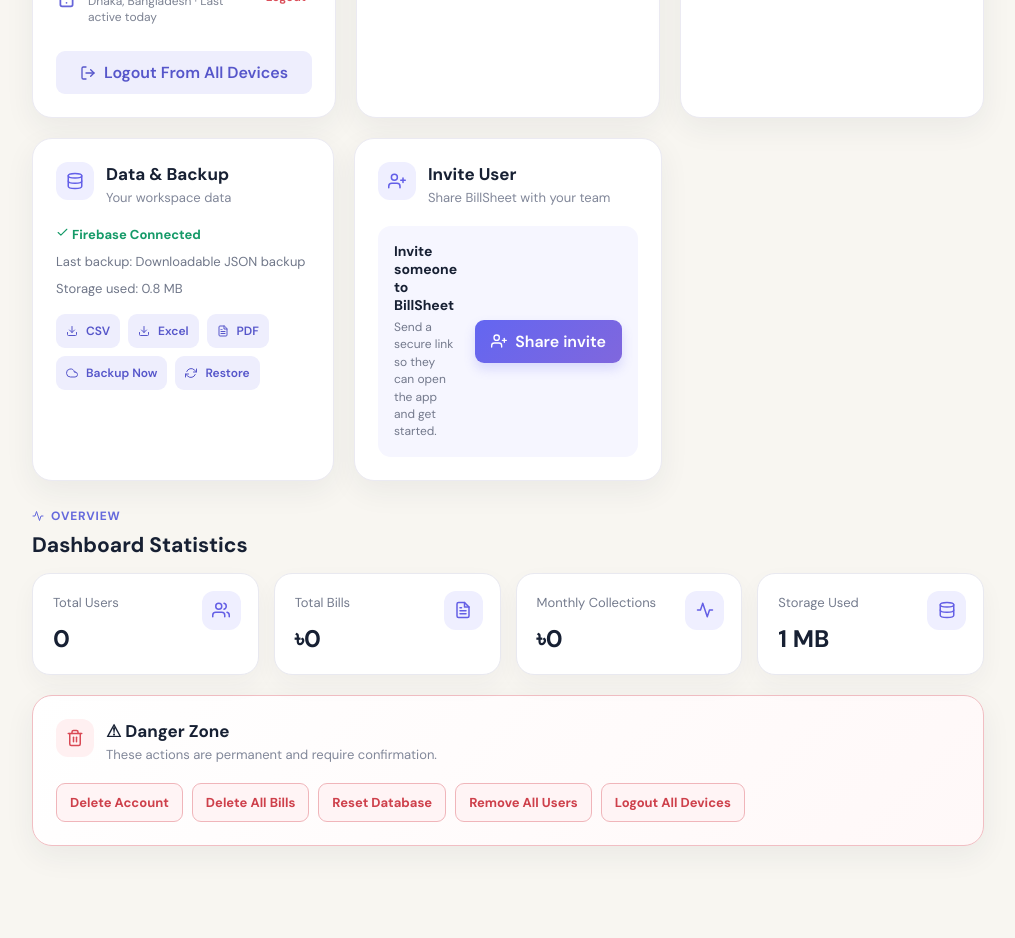
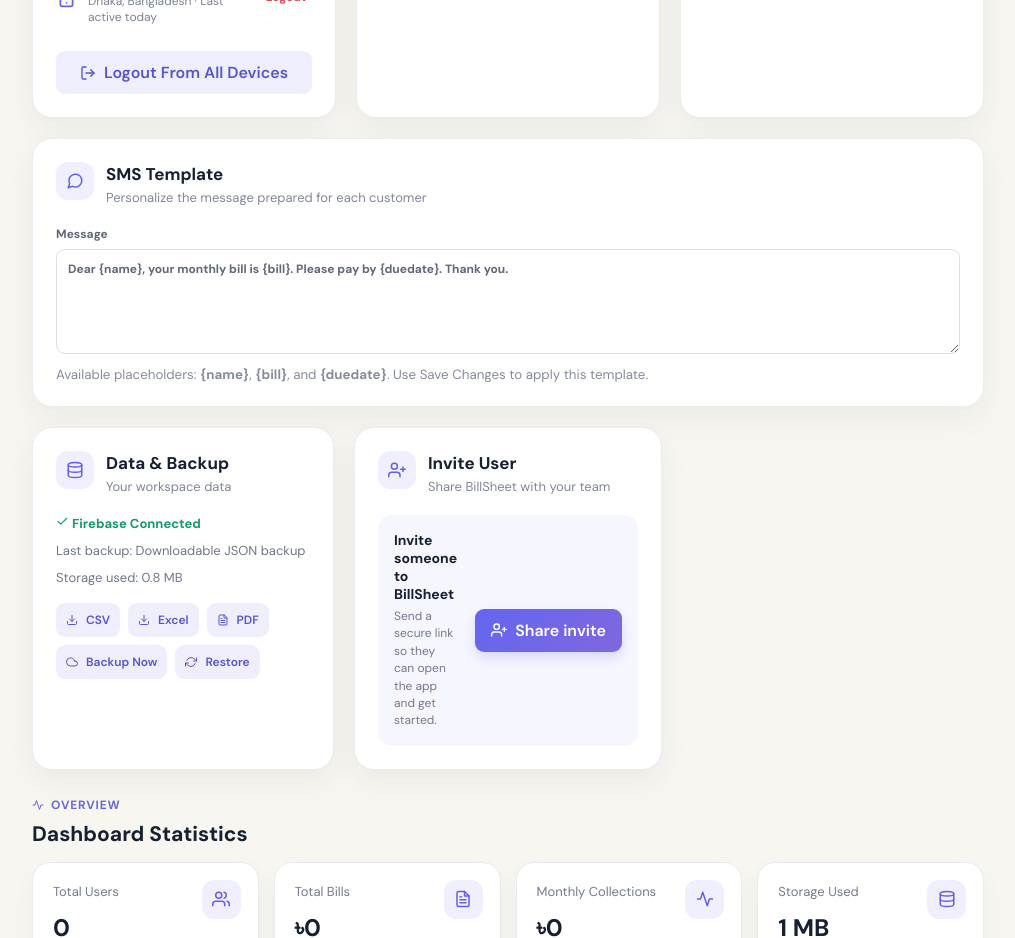
Before and after one commit to niloyparvezali/billsheet, a React (Vite) app: page /settings in a window 1280 px wide. Shown: the part 1020-1958 px from the top of the page, without its empty margins (258-1273 px from the left). Before the commit the page ends 1900 px from the top, so only its background shows below. Built offline with nearby package versions, Linux system fonts and the light colour scheme; no server answers; the database is empty; sample sign-in values are in the browser's storage.

Commit message:
Update project

```diff
--- a/src/pages/MonthlySheet.jsx
+++ b/src/pages/MonthlySheet.jsx
@@ -1,16 +1,20 @@
 import { useMemo, useState } from 'react'
 import { Link } from 'react-router-dom'
-import { addDoc, collection, deleteDoc, doc, serverTimestamp, updateDoc } from 'firebase/firestore'
-import { FiEdit2, FiSearch, FiTrash2, FiUsers } from 'react-icons/fi'
+import { addDoc, collection, deleteDoc, doc, getDoc, serverTimestamp, updateDoc } from 'firebase/firestore'
+import { FiEdit2, FiMessageCircle, FiSearch, FiTrash2, FiUsers } from 'react-icons/fi'
 import toast from 'react-hot-toast'
 import { db } from '../firebase/config'
 import useCollection from '../hooks/useCollection'
 import Modal from '../components/Modal'
+import { useAuth } from '../context/AuthContext'
 import { monthNames, money, formatDate, formatTime } from '../utils/date'
 
 const period = (month, year) => Number(year) * 12 + Number(month)
+const defaultSmsTemplate = 'Dear {name}, your monthly bill is {bill}. Please pay by {duedate}. Thank you.'
+const createSms = (template, { name, bill, dueDate }) => template.replaceAll('{name}', name || 'Customer').replaceAll('{bill}', money(bill)).replaceAll('{duedate}', dueDate)
 
 export default function MonthlySheet() {
+  const { user: signedInUser } = useAuth()
   const today = new Date()
   const [month, setMonth] = useState(today.getMonth() + 1)
   const [year, setYear] = useState(today.getFullYear())
@@ -41,6 +45,18 @@ export default function MonthlySheet() {
   const totalBill = rows.reduce((sum, row) => sum + Number(row.user.monthlyBill || 0), 0)
   const filteredRows = rows.filter(row => [row.user.name, row.user.category, row.user.phone].some(value => String(value || '').toLowerCase().includes(search.toLowerCase())))
   const remove = async id => { if (confirm('Delete this payment?')) { await deleteDoc(doc(db, 'payments', id)); toast.success('Payment deleted') } }
+  const sendSms = async user => {
+    const phone = String(user.phone || '').trim().replace(/[\s()-]/g, '')
+    if (!phone) return toast.error(`${user.name} does not have a phone number`)
+    if (!/^\+?\d+$/.test(phone)) return toast.error('Enter a valid phone number before sending an SMS')
+    try {
+      const saved = signedInUser && db ? await getDoc(doc(db, 'settings', signedInUser.uid)) : null
+      const template = saved?.data()?.smsTemplate?.trim() || defaultSmsTemplate
+      const dueDate = new Date(year, month - 1, 10).toLocaleDateString('en-GB', { day: 'numeric', month: 'long', year: 'numeric' })
+      const message = createSms(template, { name: user.name, bill: user.monthlyBill, dueDate })
+      window.location.href = `sms:${phone}?body=${encodeURIComponent(message)}`
+    } catch (error) { toast.error(error.message || 'Could not prepare the SMS') }
+  }
 
   return <div className="page">
     <div className="page-title"><div><h2>Monthly Sheet</h2><p>Record and review every payment.</p></div></div>
@@ -50,7 +66,7 @@ export default function MonthlySheet() {
     <section className={rows.length ? 'panel table-wrap' : 'panel sheet-empty'}>
       {rows.length ? <table className="monthly-table"><thead><tr><th>SL</th><th>Name</th><th>Category</th><th>Bill</th><th>Paid</th><th>Due</th><th>Status</th><th>Payment date</th><th>Time</th><th /></tr></thead><tbody>{filteredRows.map(({ user, payment, openingDue, due }, i) => {
         const isPaid = Number(payment?.amount) > 0
-        return <tr className={isPaid ? 'paid-row' : 'pending-row'} key={user.id}><td>{i + 1}</td><td><b>{user.name}</b></td><td>{user.category}</td><td>{money(user.monthlyBill)}</td><td>{money(payment?.amount)}</td><td><b className={due > 0 ? 'due-value' : ''}>{money(due)}</b></td><td><span className={isPaid ? 'status paid' : 'status pending'}>{isPaid ? '● Paid' : '● Pending'}</span></td><td>{formatDate(payment?.paymentDate)}</td><td>{formatTime(payment?.paymentDate)}</td><td className="actions"><button onClick={() => setEditing({ user, payment, openingDue })}><FiEdit2 /></button>{payment && <button className="danger" onClick={() => remove(payment.id)}><FiTrash2 /></button>}</td></tr>
+        return <tr className={isPaid ? 'paid-row' : 'pending-row'} key={user.id}><td>{i + 1}</td><td><b>{user.name}</b></td><td>{user.category}</td><td>{money(user.monthlyBill)}</td><td>{money(payment?.amount)}</td><td><b className={due > 0 ? 'due-value' : ''}>{money(due)}</b></td><td><span className={isPaid ? 'status paid' : 'status pending'}>{isPaid ? '● Paid' : '● Pending'}</span></td><td>{formatDate(payment?.paymentDate)}</td><td>{formatTime(payment?.paymentDate)}</td><td className="actions"><button title="Send SMS" aria-label={`Send SMS to ${user.name}`} onClick={() => sendSms(user)}><FiMessageCircle /></button><button onClick={() => setEditing({ user, payment, openingDue })}><FiEdit2 /></button>{payment && <button className="danger" onClick={() => remove(payment.id)}><FiTrash2 /></button>}</td></tr>
       })}</tbody></table> : <div className="sheet-empty-content"><span><FiUsers /></span><h3>Start with your first customer</h3><p>Add customers from the Users page, then come back to record their payments for {monthNames[month - 1]} {year}.</p><Link className="primary" to="/users">Go to Users</Link></div>}{rows.length > 0 && !filteredRows.length && <p className="empty">No customers match your search.</p>}
     </section>
     {editing && <PaymentModal data={editing} month={month} year={year} close={() => setEditing(null)} />}
--- a/src/pages/Settings.jsx
+++ b/src/pages/Settings.jsx
@@ -42,6 +42,7 @@ import {
   FiRefreshCw,
   FiSave,
   FiSettings,
+  FiMessageCircle,
   FiShield,
   FiSmartphone,
   FiSun,
@@ -181,6 +182,9 @@ export default function Settings() {
   const [danger, setDanger] = useState(null);
   const [dangerText, setDangerText] = useState("");
   const [twoFactor, setTwoFactor] = useState(false);
+  const [smsTemplate, setSmsTemplate] = useState(
+    "Dear {name}, your monthly bill is {bill}. Please pay by {duedate}. Thank you.",
+  );
   const totalCollections = payments.reduce(
     (sum, payment) => sum + Number(payment.amount || 0),
     0,
@@ -219,6 +223,7 @@ export default function Settings() {
         if (data.preferences) setPreferences(data.preferences);
         if (data.billingPreferences)
           setBillingPreferences(data.billingPreferences);
+        if (typeof data.smsTemplate === "string") setSmsTemplate(data.smsTemplate);
         if (data.sidebar) setSidebar(data.sidebar);
         if (data.theme) changeTheme(data.theme);
       } catch (error) {
@@ -258,6 +263,7 @@ export default function Settings() {
       const saved = {
         profile,
         preferences,
+        smsTemplate,
         theme,
         updatedAt: new Date().toISOString(),
       };
@@ -711,6 +717,28 @@ export default function Settings() {
         </Card>
       </div>
 
+      <div className="settings-grid">
+        <Card
+          icon={FiMessageCircle}
+          title="SMS Template"
+          subtitle="Personalize the message prepared for each customer"
+        >
+          <label className="sms-template-field">
+            Message
+            <textarea
+              value={smsTemplate}
+              onChange={(event) => setSmsTemplate(event.target.value)}
+              placeholder="Write your SMS message"
+              rows={4}
+            />
+          </label>
+          <small className="muted-line">
+            Available placeholders: <b>{"{name}"}</b>, <b>{"{bill}"}</b>, and{" "}
+            <b>{"{duedate}"}</b>. Use Save Changes to apply this template.
+          </small>
+        </Card>
+      </div>
+
       <div className="settings-grid triple">
         <Card
           icon={FiDatabase}
```
Also changed, not shown: src/pages/Users.jsx (+2 -2 lines), src/styles/index.css, 1 other file (tests, documents, lock files or other folders).
